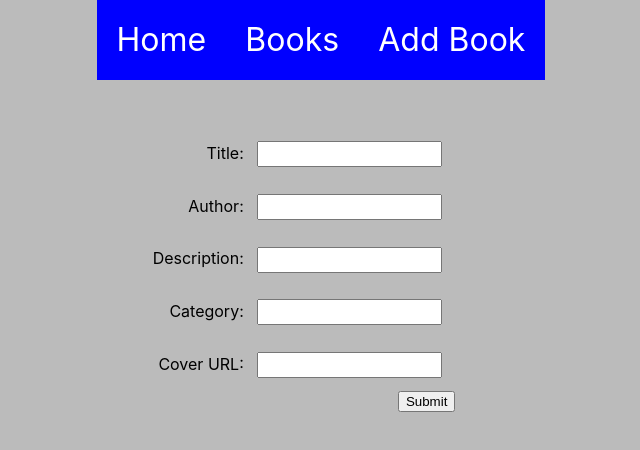
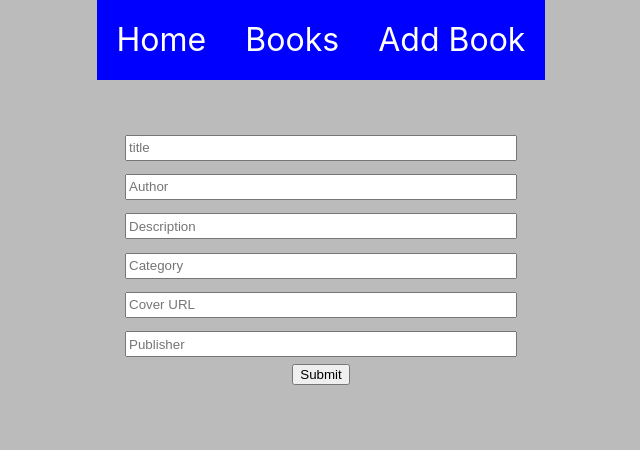
Before and after one commit to fredegd/PERN-stack, a React (Vite) app in the folder client/: page /insert-book in a window 1280 px wide. Shown: the top 450 px of the page, without its empty margins (319-959 px from the left). Built offline with nearby package versions, Linux system fonts and the light colour scheme; the HTML template or start-up script is replaced by a standard one.

Commit message:
added som style

```diff
--- a/client/package.json
+++ b/client/package.json
@@ -14,6 +14,7 @@
     "cors": "^2.8.5",
     "react": "^18.2.0",
     "react-dom": "^18.2.0",
+    "react-hook-form": "^7.45.0",
     "react-router-dom": "^6.13.0"
   },
   "devDependencies": {
--- a/client/src/App.css
+++ b/client/src/App.css
@@ -3,22 +3,39 @@
   margin: 0 auto;
   /* padding: 2rem; */
   text-align: center;
+  display: flex;
+  flex-direction: column;
+  align-items: center;
+}
+
+.book-details{
+  border: solid black;
+  width: 100%;
+  display: flex;
+  flex-direction: row;
+  margin: 2em;
+}
+
+.book-card{
+width: 24em;
+border: 2px solid red;
+margin: 2em;
 }
 
 .book-card-img {
-  width: 20em;
-  padding: 1em;
-
+  width: 100%;
 }
-.nav-container{
+.book-card-text{
+  line-height: 0.9em;
+}
+.nav-container {
   width: 28em;
   height: 5em;
   position: sticky;
   background-color: blue;
   display: flex;
-align-items: center;
-justify-content: center;
-
+  align-items: center;
+  justify-content: center;
 }
 .navbar {
   width: 100%;
@@ -35,22 +52,37 @@ a {
   font-size: 2.2rem;
 }
 
-.pages{
-  position:relative;
+.pages {
+  width: 30em;
+  display: flex;
+  flex-direction: column;
+  align-items: center;
+
 }
 
 
-.form-container{
-padding-top: 3em;
-width: 80%;
+.form-container {
+  padding-top: 3em;
+  width: 100%;
 }
-.form-input{
+.form-input {
   display: flex;
   flex-direction: column;
-  align-items: flex-end;
+  align-items: center;
 }
 
-.input-item{
-  margin: 1em;
+.input-item {
+  width: 80%;
+
+  margin: 0.5em 0;
   height: 1.5em;
 }
+
+
+
+@media screen and (max-width: 500px) {
+  .pages{
+    width: 24em;
+    background-color: lightgreen;
+  }
+}
--- a/client/src/components/BookCard.jsx
+++ b/client/src/components/BookCard.jsx
@@ -1,13 +1,16 @@
 export default function BookCard({book}) {
   return (
     <>
-      <div>
+      <div className="book-card">
         <img src={book.cover_url} alt={book.title} className="book-card-img" />
-        <h3>{book.title}</h3>
+       <div className="book-card-text">
+       <h1>{book.title}</h1>
         <h2>{book.author}</h2>
         <p>{book.description}</p>
         <p>Caregory: {book.category}</p>
-        <p>Published by: {book.publisher}</p>
+        <p>Published by: {book.publishedat}</p>
+       </div>
+
       </div>
     </>
   );
--- a/client/src/components/BookDetails.jsx
+++ b/client/src/components/BookDetails.jsx
@@ -20,13 +20,16 @@ export default function BookDetails() {
 
 
   return (
-    <div>
+    <div className='book-details'>
     <img src={bookDetail.cover_url} alt={bookDetail.title} className="book-card-img" />
-    <h3>{bookDetail.title}</h3>
+    <div className='book-info'>
+    <h1>{bookDetail.title}</h1>
     <h2>{bookDetail.author}</h2>
     <p>{bookDetail.description}</p>
     <p>Caregory: {bookDetail.category}</p>
-    <p>Published by: {bookDetail.publisher}</p>
+    <p>Published by: {bookDetail.publishedat}</p>
+    </div>
+
   </div>
   )
 }
--- a/client/src/components/Books.jsx
+++ b/client/src/components/Books.jsx
@@ -20,14 +20,17 @@ export default function Books() {
 
   return (
    <>
-
-    {
+   <div>
+   {
       books.map((book)=>{
-        return (<Link to={`/books/${book.id}`} key={book.id}>
+        return (
+        <Link to={`/books/${book.id}`} key={book.id}>
             <BookCard book={book}/>
         </Link>)
       })
     }
+   </div>
+
    </>
   )
 }
--- a/client/src/components/InputForm.jsx
+++ b/client/src/components/InputForm.jsx
@@ -1,91 +1,48 @@
 import React, { useState } from "react";
+import { useForm } from "react-hook-form"
 import axios from 'axios';
 
 
 export default function InputForm() {
-  const [formData, setFormData] = useState({});
 
-  const handleSubmit = (e) => {
-    e.preventDefault();
-    axios.post('http://localhost:3003/api/books', formData)
+  const {
+    register,
+    handleSubmit,
+    watch,
+    formState: { errors },
+    reset,
+  } = useForm()
+
+  const onSubmit = (data) => {
+    console.log(data)
+    axios.post('http://localhost:3003/api/books', data)
       .then(response => {
         console.log('Success:', response.data);
+        reset();
       })
       .catch(error => {
         console.error('Error:', error);
       });
-  };
-
+  }
 
   return (
     <>
-      <div className="form-container">
-        <form
-          className="form-input"
-          onSubmit={(e) => {
-            e.preventDefault();
-            handleSubmit(e)
-            console.log(formData);
-          }}
-        >
-          <label>
-            Title:
-            <input
-              type="text"
-              name="title"
-              className="input-item"
-              onChange={(e) =>
-                setFormData({ ...formData, title: e.target.value })
-              }
-            />
-          </label>
-          <label>
-            Author:
-            <input
-              type="text"
-              name="author"
-              className="input-item"
-              onChange={(e) =>
-                setFormData({ ...formData, author: e.target.value })
-              }
-            />
-          </label>
-          <label>
-            Description:
-            <input
-              type="text"
-              name="description"
-              className="input-item"
-              onChange={(e) =>
-                setFormData({ ...formData, description: e.target.value })
-              }
-            />
-          </label>
-          <label>
-            Category:
-            <input
-              type="text"
-              name="category"
-              className="input-item"
-              onChange={(e) =>
-                setFormData({ ...formData, category: e.target.value })
-              }
-            />
-          </label>
-          <label>
-            Cover URL:
-            <input
-              type="text"
-              name="coverURL"
-              className="input-item"
-              onChange={(e) =>
-                setFormData({ ...formData, cover_url: e.target.value })
-              }
-            />
-          </label>
-          <input type="submit" value="Submit" />
-        </form>
-      </div>
+    <div className="form-container">
+    <form className="form-input" onSubmit={handleSubmit(onSubmit)}>
+      {/* register your input into the hook by invoking the "register" function */}
+      <input className="input-item" defaultValue="" {...register("title", { required: true })} placeholder="title"/>
+      <input className="input-item" defaultValue="" {...register("author", { required: true })} placeholder="Author"/>
+      <input className="input-item" defaultValue="" {...register("description", { required: true })} placeholder="Description"/>
+      <input className="input-item" defaultValue="" {...register("category", { required: true })} placeholder="Category"/>
+      <input className="input-item" defaultValue="" {...register("cover_url", { required: true })} placeholder="Cover URL"/>
+      <input className="input-item" defaultValue="" {...register("publishedat", { required: true })} placeholder="Publisher"/>
+
+      {/* errors will return when field validation fails  */}
+      {errors.exampleRequired && <span>This field is required</span>}
+
+      <input type="submit" />
+    </form>
+    </div>
     </>
   );
 }
```
Also changed, not shown: client/src/components/Navigation.jsx (+9 -17 lines), 2 other files (tests, documents, lock files or other folders).
